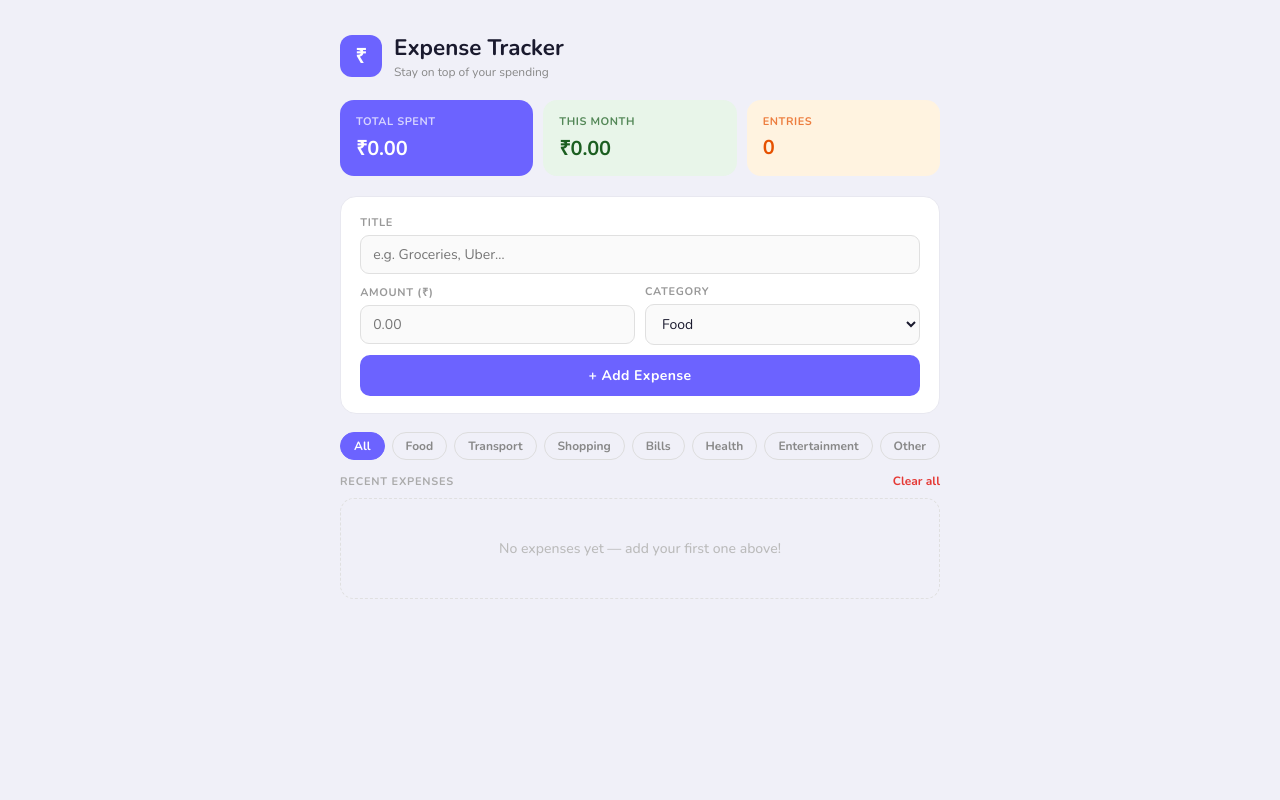
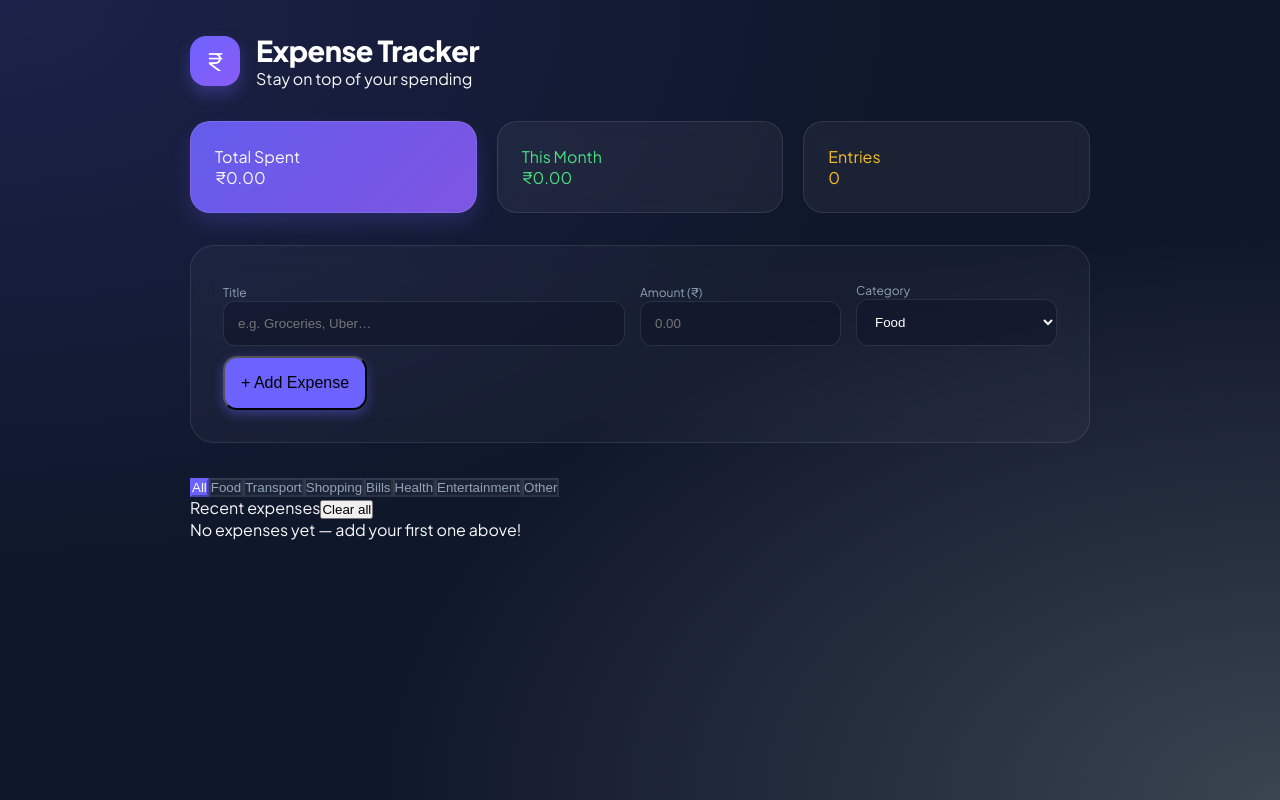
Before and after one commit to Madhumithra-R/ExpenseTracker-react, a React (Vite) app: page / in a window 1280 px wide. Built offline with nearby package versions, Linux system fonts and the light colour scheme.

Commit message:
Update App.css

```diff
--- a/src/App.css
+++ b/src/App.css
@@ -1,4 +1,4 @@
-@import url('https://fonts.googleapis.com/css2?family=Nunito:wght@400;500;600;700&display=swap');
+@import url('https://fonts.googleapis.com/css2?family=Plus+Jakarta+Sans:wght@400;500;600;700;800&display=swap');
 
 * {
   box-sizing: border-box;
@@ -7,318 +7,165 @@
 }
 
 body {
-  background: #f0f0f8;
+  /* 1. ATTRACTIVE BACKGROUND: Modern Mesh Gradient */
+  background: radial-gradient(at 0% 0%, rgba(108, 99, 255, 0.15) 0, transparent 50%),
+              radial-gradient(at 100% 100%, rgba(232, 245, 233, 0.2) 0, transparent 50%),
+              #0f172a; /* Deep Navy base */
   display: flex;
   justify-content: center;
+  align-items: flex-start;
   padding: 2rem 1rem;
   min-height: 100vh;
+  color: #f8fafc;
 }
 
 .app {
-  font-family: 'Nunito', sans-serif;
+  font-family: 'Plus Jakarta Sans', sans-serif;
   width: 100%;
-  max-width: 620px;
+  max-width: 900px; /* Increased for Desktop */
+  animation: fadeIn 0.8s ease-out;
 }
 
-/* Header */
+@keyframes fadeIn {
+  from { opacity: 0; transform: translateY(10px); }
+  to { opacity: 1; transform: translateY(0); }
+}
+
+/* Header Styling */
 .top-header {
   display: flex;
   align-items: center;
-  gap: 12px;
-  margin-bottom: 1.25rem;
+  gap: 16px;
+  margin-bottom: 2rem;
 }
 
 .app-icon {
-  width: 42px;
-  height: 42px;
-  border-radius: 12px;
-  background: #6C63FF;
+  width: 50px;
+  height: 50px;
+  border-radius: 16px;
+  background: linear-gradient(135deg, #6C63FF, #8B5CF6);
+  box-shadow: 0 8px 16px rgba(108, 99, 255, 0.3);
   display: flex;
   align-items: center;
   justify-content: center;
   color: #fff;
-  font-size: 20px;
-  font-weight: 700;
-  flex-shrink: 0;
+  font-size: 24px;
 }
 
 .app-title {
-  font-size: 1.4rem;
-  font-weight: 700;
-  color: #1a1a2e;
+  font-size: 1.8rem;
+  font-weight: 800;
+  color: #fff;
+  letter-spacing: -0.5px;
 }
 
-.app-sub {
-  font-size: 12px;
-  color: #888;
-  margin-top: 1px;
-}
-
-/* Summary Cards */
+/* 2. RESPONSIVE SUMMARY GRID (Aligns properly in all modes) */
 .summary-grid {
   display: grid;
-  grid-template-columns: repeat(3, minmax(0, 1fr));
-  gap: 10px;
-  margin-bottom: 1.25rem;
+  /* Desktop: 3 columns | Tablet: 2 cols | Phone: 1 col */
+  grid-template-columns: repeat(auto-fit, minmax(240px, 1fr));
+  gap: 20px;
+  margin-bottom: 2rem;
 }
 
 .sum-card {
-  border-radius: 14px;
-  padding: 14px 16px;
+  border-radius: 20px;
+  padding: 24px;
+  backdrop-filter: blur(8px);
+  border: 1px solid rgba(255, 255, 255, 0.1);
+  transition: transform 0.3s ease;
 }
 
+.sum-card:hover { transform: translateY(-5px); }
+
 .sum-card.total {
-  background: #6C63FF;
-  color: #fff;
+  background: linear-gradient(135deg, rgba(108, 99, 255, 0.9), rgba(139, 92, 246, 0.9));
+  box-shadow: 0 10px 20px rgba(108, 99, 255, 0.2);
 }
 
-.sum-card.month {
-  background: #E8F5E9;
-  color: #1b5e20;
-}
+.sum-card.month { background: rgba(255, 255, 255, 0.05); color: #4ade80; }
+.sum-card.count-card { background: rgba(255, 255, 255, 0.05); color: #fbbf24; }
 
-.sum-card.count-card {
-  background: #FFF3E0;
-  color: #e65100;
-}
-
-.sum-label {
-  font-size: 11px;
-  font-weight: 700;
-  letter-spacing: 0.05em;
-  text-transform: uppercase;
-  opacity: 0.72;
-  margin-bottom: 5px;
-}
-
-.sum-value {
-  font-size: 1.25rem;
-  font-weight: 700;
-  letter-spacing: -0.01em;
-}
-
-/* Form */
+/* 3. MODERN FORM WRAP */
 .form-wrap {
-  background: #fff;
-  border: 1px solid #e8e8f0;
-  border-radius: 16px;
-  padding: 1.1rem 1.2rem;
-  margin-bottom: 1.1rem;
+  background: rgba(255, 255, 255, 0.03);
+  backdrop-filter: blur(12px);
+  border: 1px solid rgba(255, 255, 255, 0.1);
+  border-radius: 24px;
+  padding: 2rem;
+  margin-bottom: 2rem;
 }
 
 .form-row {
   display: grid;
-  grid-template-columns: 1fr 1fr;
-  gap: 10px;
-  margin-bottom: 10px;
-}
-
-.field {
-  display: flex;
-  flex-direction: column;
-  gap: 5px;
-}
-
-.field.full {
-  grid-column: 1 / -1;
+  /* Proper desktop alignment: Title takes more space, others follow */
+  grid-template-columns: 2fr 1fr 1fr;
+  gap: 15px;
+  align-items: end;
 }
 
 .field label {
-  font-size: 11px;
-  font-weight: 700;
-  letter-spacing: 0.06em;
-  text-transform: uppercase;
-  color: #999;
+  color: #94a3b8;
+  font-size: 12px;
+  margin-bottom: 8px;
 }
 
-.field input,
-.field select {
-  font-family: 'Nunito', sans-serif;
-  font-size: 14px;
-  padding: 9px 12px;
-  border: 1.5px solid #e0e0e0;
-  border-radius: 9px;
-  background: #fafafa;
-  color: #1a1a2e;
-  outline: none;
-  transition: border-color 0.15s;
-}
-
-.field input:focus,
-.field select:focus {
-  border-color: #6C63FF;
-  background: #fff;
-}
-
-.err-msg {
-  font-size: 12px;
-  color: #c0392b;
-  margin-bottom: 8px;
-  font-weight: 600;
+.field input, .field select {
+  background: rgba(15, 23, 42, 0.6);
+  border: 1px solid rgba(255, 255, 255, 0.1);
+  color: #fff;
+  padding: 14px;
+  border-radius: 12px;
+  width: 100%;
 }
 
 .add-btn {
-  width: 100%;
-  padding: 11px;
-  font-family: 'Nunito', sans-serif;
-  font-size: 14px;
-  font-weight: 700;
+  grid-column: 1 / -1; /* Makes button span full width of the grid */
   background: #6C63FF;
-  color: #fff;
-  border: none;
-  border-radius: 10px;
-  cursor: pointer;
-  letter-spacing: 0.03em;
-  transition: opacity 0.15s, transform 0.1s;
+  padding: 16px;
+  font-size: 16px;
+  border-radius: 14px;
+  margin-top: 10px;
+  box-shadow: 0 4px 12px rgba(108, 99, 255, 0.4);
 }
 
-.add-btn:hover { opacity: 0.88; }
-.add-btn:active { transform: scale(0.99); }
-
-/* Filter chips */
-.cat-chips {
-  display: flex;
-  gap: 7px;
-  flex-wrap: wrap;
-  margin-bottom: 0.85rem;
+/* 4. CHIPS & LIST */
+.chip {
+  background: rgba(255, 255, 255, 0.05);
+  border-color: rgba(255, 255, 255, 0.1);
+  color: #94a3b8;
 }
 
-.chip {
-  font-family: 'Nunito', sans-serif;
-  font-size: 12px;
-  font-weight: 700;
-  padding: 5px 13px;
-  border-radius: 20px;
-  border: 1.5px solid #ddd;
-  background: transparent;
-  cursor: pointer;
-  color: #888;
-  transition: all 0.13s;
-}
-
-.chip:hover {
-  border-color: #aaa;
-  color: #444;
-}
-
-/* Section row */
-.sec-row {
-  display: flex;
-  align-items: center;
-  justify-content: space-between;
-  margin-bottom: 9px;
-}
-
-.sec-label {
-  font-size: 11px;
-  font-weight: 700;
-  letter-spacing: 0.07em;
-  text-transform: uppercase;
-  color: #aaa;
-}
-
-.clear-btn {
-  font-family: 'Nunito', sans-serif;
-  font-size: 12px;
-  font-weight: 700;
-  color: #e53935;
-  background: none;
-  border: none;
-  cursor: pointer;
-  padding: 0;
-}
-
-.clear-btn:hover { text-decoration: underline; }
-
-/* Empty */
-.empty {
-  text-align: center;
-  padding: 2.5rem 1rem;
-  color: #bbb;
-  font-size: 14px;
-  border: 1.5px dashed #e0e0e0;
-  border-radius: 14px;
-  font-weight: 500;
-}
-
-/* List */
-.list {
-  display: flex;
-  flex-direction: column;
-  gap: 8px;
+.chip.active { /* Add this class to your active filter in JS */
+  background: #6C63FF;
+  color: white;
+  border-color: #6C63FF;
 }
 
 .item {
-  display: flex;
-  align-items: center;
-  gap: 12px;
-  padding: 12px 14px;
-  background: #fff;
-  border: 1px solid #ececf4;
-  border-radius: 12px;
-  transition: border-color 0.12s, box-shadow 0.12s;
+  background: rgba(255, 255, 255, 0.03);
+  border: 1px solid rgba(255, 255, 255, 0.05);
+  padding: 16px 20px;
 }
 
-.item:hover {
-  border-color: #c5c5e8;
-  box-shadow: 0 2px 8px rgba(108,99,255,0.07);
+.item-title { color: #f1f5f9; }
+.item-amt { color: #fff; font-size: 18px; }
+
+/* 5. RESPONSIVE BREAKPOINTS */
+
+/* Tablet Mode */
+@media (max-width: 768px) {
+  .form-row {
+    grid-template-columns: 1fr 1fr; /* Title on one row, rest below */
+  }
+  .field.full { grid-column: 1 / -1; }
 }
 
-.cat-badge {
-  font-size: 11px;
-  font-weight: 700;
-  padding: 4px 10px;
-  border-radius: 7px;
-  white-space: nowrap;
-  flex-shrink: 0;
+/* Phone Mode */
+@media (max-width: 480px) {
+  body { padding: 1rem 0.5rem; }
+  .form-row { grid-template-columns: 1fr; }
+  .summary-grid { grid-template-columns: 1fr; }
+  .app-title { font-size: 1.4rem; }
+  .form-wrap { padding: 1.2rem; }
 }
-
-.item-info {
-  flex: 1;
-  min-width: 0;
-}
-
-.item-title {
-  font-size: 14px;
-  font-weight: 600;
-  color: #1a1a2e;
-  white-space: nowrap;
-  overflow: hidden;
-  text-overflow: ellipsis;
-}
-
-.item-date {
-  font-size: 11px;
-  color: #aaa;
-  margin-top: 2px;
-}
-
-.item-amt {
-  font-size: 15px;
-  font-weight: 700;
-  color: #1a1a2e;
-  white-space: nowrap;
-}
-
-.del-btn {
-  background: none;
-  border: none;
-  cursor: pointer;
-  color: #ccc;
-  font-size: 14px;
-  padding: 3px 5px;
-  border-radius: 5px;
-  line-height: 1;
-  transition: color 0.12s;
-  flex-shrink: 0;
-}
-
-.del-btn:hover { color: #e53935; }
-
-/* Responsive */
-@media (max-width: 420px) {
-  .form-row { grid-template-columns: 1fr; }
-  .field.full { grid-column: 1; }
-  .summary-grid { grid-template-columns: 1fr 1fr; }
-  .sum-card.count-card { grid-column: 1 / -1; }
-}
```
